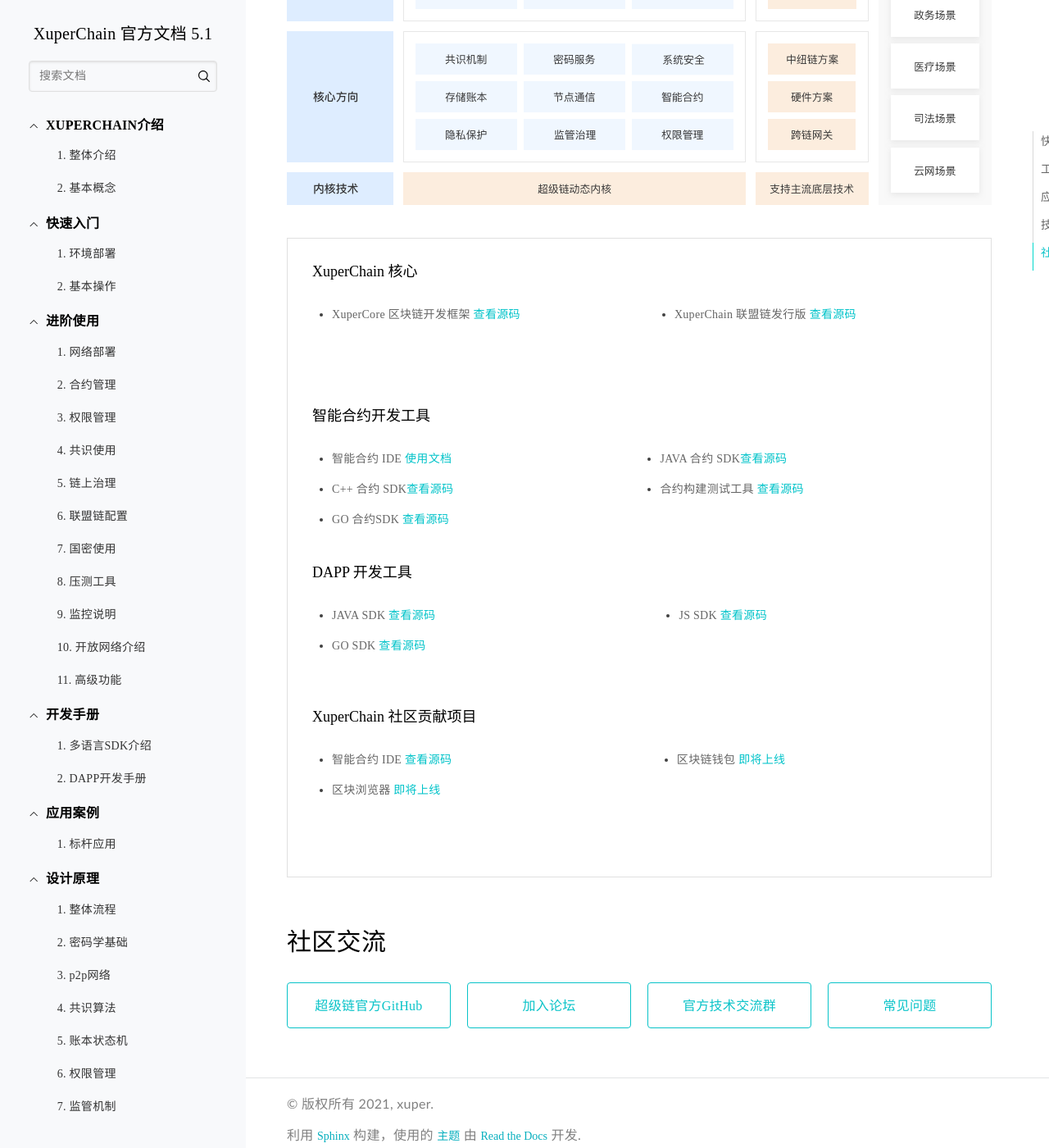
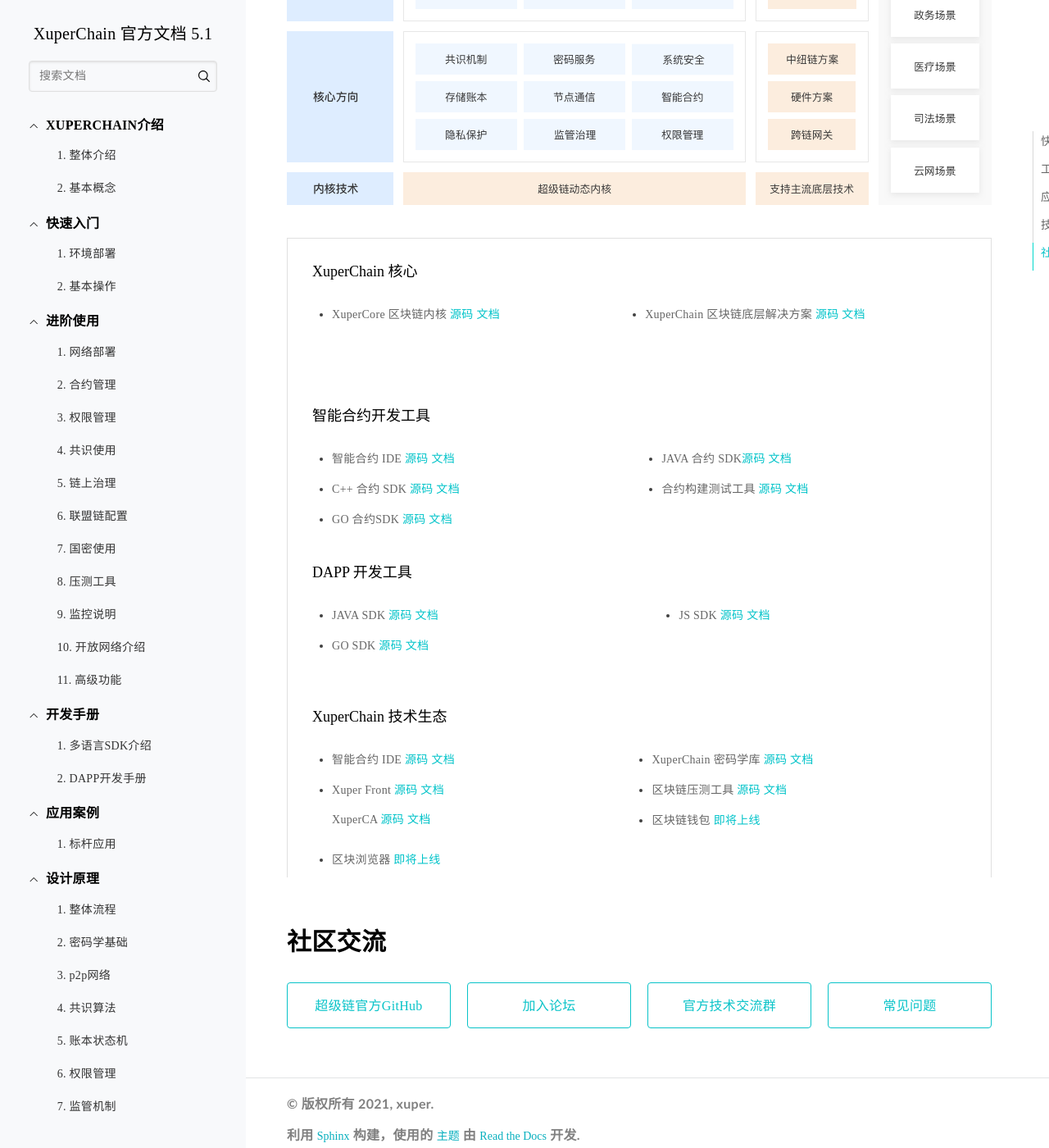
Before and after one commit to xuperchain/docs, a Sphinx documentation site: the page built from source/index.rst, in a window 1280 px wide and 1400 px high, scrolled down 2894 px. Shown: the whole window at 82% size. Built offline with Sphinx 7.4.7 and the Read the Docs theme 2.0.0, drawn with Linux system fonts in a browser that asks for light colours.

Commit message:
update ecology

```diff
--- a/source/split/ecology.html
+++ b/source/split/ecology.html
@@ -11,13 +11,13 @@
             <div class="ecoul">
                 <ul class="ecof">
                     <li>
-                        <p>XuperCore 区块链开发框架 <b><a href="https://github.com/xuperchain/xupercore">查看源码</a></b></p>
+                        <p>XuperCore 区块链内核 <b><a href="https://github.com/xuperchain/xupercore"> 源码</a></b><b><a href="https://github.com/xuperchain/xupercore/blob/master/README.md"> 文档</a></b></p>
                     </li>
 
                 </ul>
                 <ul class="ecos">
                     <li>
-                        <p>XuperChain 联盟链发行版 <b><a href="https://github.com/xuperchain/xuperchain">查看源码</a></b></p>
+                        <p>XuperChain 区块链底层解决方案 <b><a href="https://github.com/xuperchain/xuperchain"> 源码</a></b><b><a href="https://github.com/xuperchain/xuperchain/blob/master/README.md"> 文档</a></b></p>
                     </li>
                 </ul>
             </div>
@@ -25,21 +25,21 @@
             <div class="ecoul">
                 <ul class="ecof">
                     <li>
-                        <p>智能合约 IDE <b><a href="/development_manuals/xuper-ide.html">使用文档</a></b></p>
+                        <p>智能合约 IDE <b><a href="https://github.com/ObsidianLabs/XuperIDE"> 源码</a></b><b><a href="/development_manuals/xuper-ide.html"> 文档</a></b></p>
                     </li>
                     <li>
-                        <p>C++ 合约 SDK<b><a href="https://github.com/xuperchain/contract-sdk-cpp">查看源码 </a></b></p>
+                        <p>C++ 合约 SDK<b><a href="https://github.com/xuperchain/contract-sdk-cpp"> 源码 </a></b><b><a href="http://127.0.0.1:8000/development_manuals/contract-development.html"> 文档</a></b></p>
                     </li>
                     <li>
-                        <p>GO 合约SDK <b><a href="https://github.com/xuperchain/contract-sdk-go">查看源码 </a></b></p>
+                        <p>GO 合约SDK <b><a href="https://github.com/xuperchain/contract-sdk-go"> 源码 </a></b><b><a href="http://127.0.0.1:8000/development_manuals/contract-development.html"> 文档</a></b></p>
                     </li>
                 </ul>
                 <ul class="ecos">
                     <li>
-                        <p>JAVA 合约 SDK<b><a href="https://github.com/xuperchain/contract-sdk-java">查看源码</a></b></p>
+                        <p>JAVA 合约 SDK<b><a href="https://github.com/xuperchain/contract-sdk-java">源码</a></b><b><a href="http://127.0.0.1:8000/development_manuals/contract-development.html"> 文档</a></b></p>
                     </li>
                     <li>
-                        <p>合约构建测试工具 <b><a href="https://github.com/xuperchain/xdev"> 查看源码 </a></b></p>
+                        <p>合约构建测试工具 <b><a href="https://github.com/xuperchain/xdev"> 源码 </a></b><b><a href="http://127.0.0.1:8000/development_manuals/contract-development.html"> 文档</a></b></p>
                     </li>
                 </ul>
             </div>
@@ -47,24 +47,28 @@
             <div class="ecoul">
                 <ul class="ecof">
                     <li>
-                        <p>JAVA SDK <b><a href="https://github.com/xuperchain/xuper-java-sdk"> 查看源码</a></b></p>
+                        <p>JAVA SDK <b><a href="https://github.com/xuperchain/xuper-java-sdk"> 源码</a></b><b><a href="/development_manuals/xuper-sdk/xuper-sdk-java.html"> 文档</a></b></p>
                     </li>
                     <li>
-                        <p>GO SDK <b><a href="https://github.com/xuperchain/xuper-sdk-go">查看源码</a></b></p>
+                        <p>GO SDK <b><a href="https://github.com/xuperchain/xuper-sdk-go"> 源码</a></b><b><a href="/development_manuals/xuper-sdk/xuper-sdk-go.html"> 文档</a></b></p>
                     </li>
 
                 </ul>
                 <ul class="ecos">
                     <li>
-                        <p>JS SDK <b><a href="https://github.com/xuperchain/xuper-sdk-js">查看源码</a></b></p>
+                        <p>JS SDK <b><a href="https://github.com/xuperchain/xuper-sdk-js"> 源码</a></b><b><a href="development_manuals/xuper-sdk/xuper-sdk-js.html"> 文档</a></b></p>
                     </li>
                 </ul>
             </div>
-            <p class="ecotitle">XuperChain 社区贡献项目</b></p>
+            <p class="ecotitle">XuperChain 技术生态</b></p>
             <div class="ecoul">
                 <ul class="ecof">
                     <li>
-                        <p>智能合约 IDE <b><a href="https://github.com/ObsidianLabs/XuperIDE"> 查看源码</a></b></p>
+                        <p>智能合约 IDE <b><a href="https://github.com/ObsidianLabs/XuperIDE"> 源码</a></b><b><a href="/development_manuals/xuper-ide.html"> 文档</a></b></p>
+                    </li>
+                     <li>
+                        <p> Xuper Front<b><a href="https://github.com/xuperchain/xuper-front"> 源码</a></b><b><a href="https://github.com/xuperchain/xuper-front/blob/master/README.md"> 文档</a></b></p>
+                        <p>XuperCA <b><a href="https://github.com/xuperchain/xuper-ca"> 源码</a></b><b><a href="https://github.com/xuperchain/xuper-ca/blob/master/README.md"> 文档</a></b></p>
                     </li>
                     <li>
                         <p>区块浏览器 <b><a href="#"> 即将上线 </a></b></p>
@@ -73,7 +77,14 @@
                 </ul>
                 <ul class="ecos">
                     <li>
-                        <p>区块链钱包 <b><a href="#"> 即将上线 </a></b></p>
+                        <p> XuperChain 密码学库<b><a href="https://github.com/xuperchain/crypto"> 源码</a></b><b><a href="https://github.com/xuperchain/crypto/blob/master/README.md"> 文档</a></b></p>
+                    </li>
+                <li>
+                    <p>区块链压测工具 <b><a href="https://github.com/xuperchain/xbench"> 源码</a></b><b><a href="https://github.com/xuperchain/xbench/blob/master/README.md"> 文档</a></b></p>
+                </li>
+
+                    <li>
+                        <p>区块链钱包 <b><a href="#"> 即将上线 </a></b</p>
                     </li>
                 </ul>
             </div>
--- a/source/split/quicklyentrance.html
+++ b/source/split/quicklyentrance.html
@@ -66,7 +66,6 @@
                 <li><a href="/design_documents/key_process.html">整体流程</a></li>
                 <li><a href="/design_documents/ledger.html">账本状态机</a></li>
                 <li><a href="/design_documents/consensus.html">共识机制</a></li>
-                <li><a href="/design_documents/smart_contract.html">智能合约</a></li>
             </ul>
         </div>
     </div>
```
